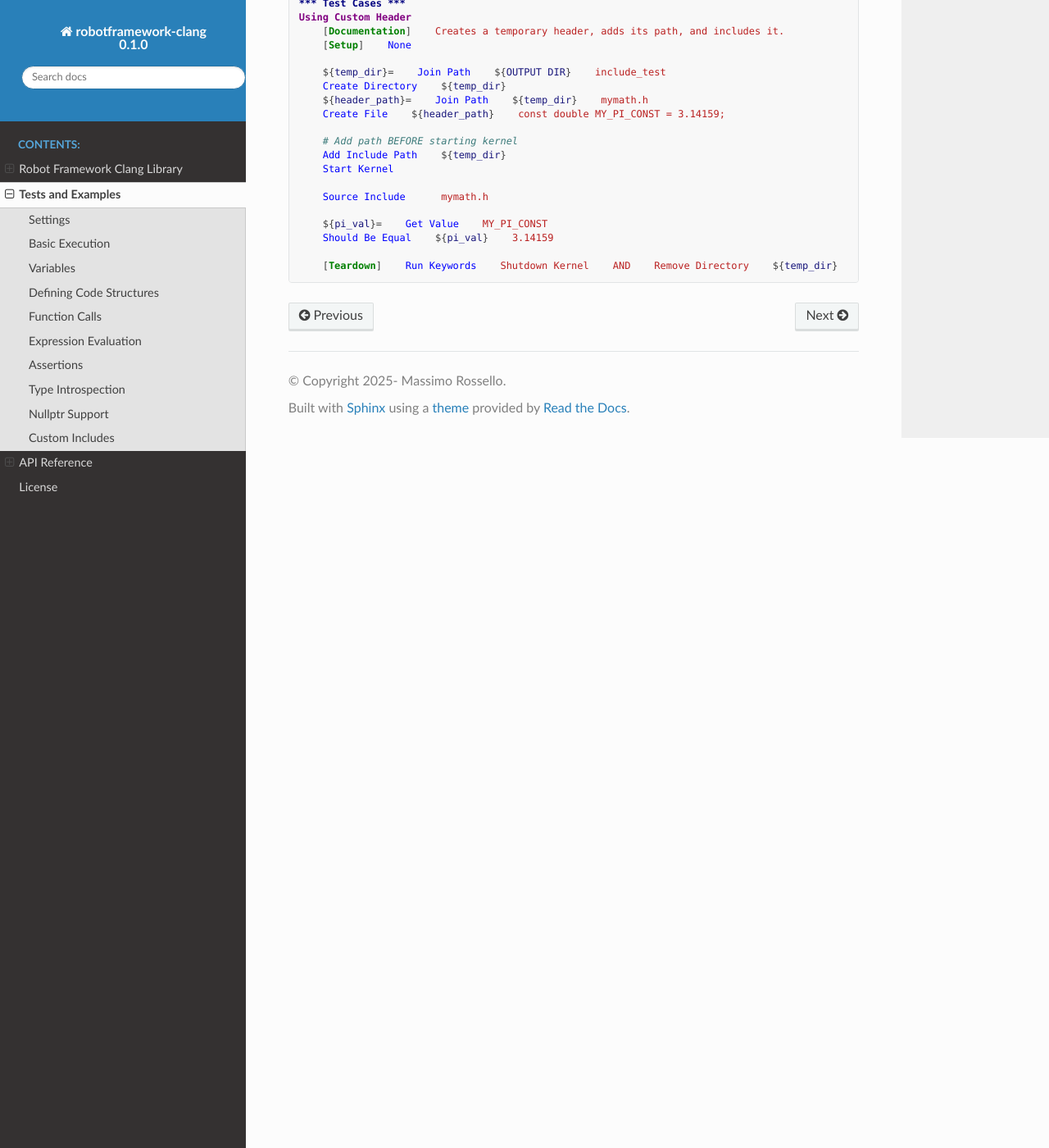
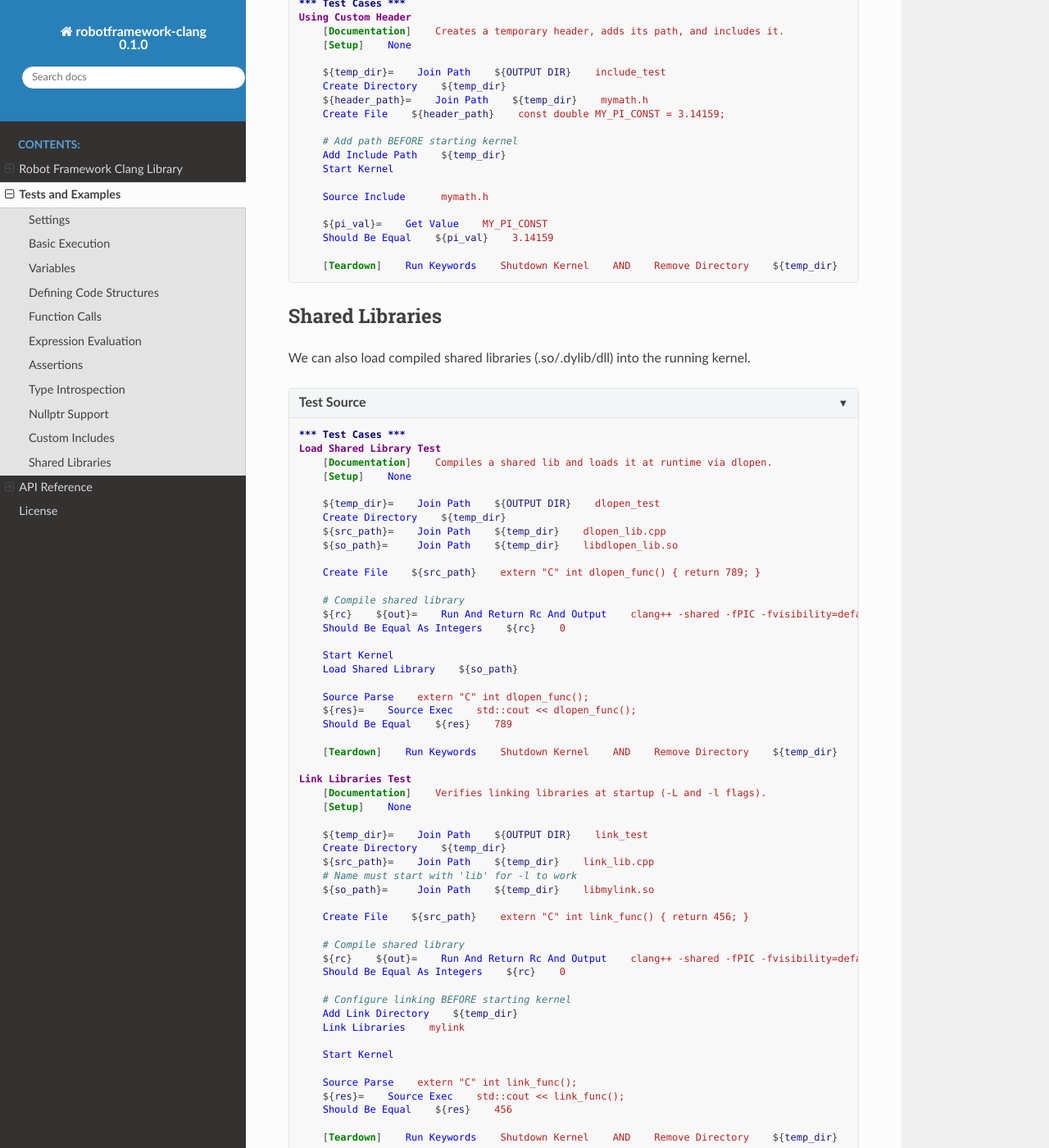
Before and after one commit to maxrossello/robotframework-clang, a Sphinx documentation site: the page built from docs/tests.rst, in a window 1280 px wide and 1400 px high, scrolled down 3375 px. Shown: the whole window at 82% size. Built offline with Sphinx 7.4.7 and the Read the Docs theme 3.1.0, drawn with Linux system fonts in a browser that asks for light colours.

Commit message:
feat: improve library loading and linking support
- Re-implemented 'Load Shared Library' using 'dlopen' (RTLD_GLOBAL) for better runtime stability and symbol visibility.
- Added 'Add Link Directory' and 'Link Libraries' keywords to support startup-time linker flags (-L, -l).
- Implemented explicit library resolution logic in 'Start Kernel' using 'dlopen' to ensure symbols are available to the JIT.
- Removed legacy alias 'Source Exec And Return Output'.
- Added comprehensive regression tests for both runtime and startup library loading.
- Fixed Sphinx configuration to exclude 'requirements.txt' from source files.
- Updated API documentation and test examples.

```diff
--- a/docs/conf.py
+++ b/docs/conf.py
@@ -40,7 +40,6 @@ extensions = [
 
 source_suffix = {
     '.rst': 'restructuredtext',
-    '.txt': 'markdown',
     '.md': 'markdown',
 }
 
--- a/docs/tests.rst
+++ b/docs/tests.rst
@@ -170,3 +170,63 @@ We can add custom directories to the include path and load specific headers.
         Should Be Equal    ${pi_val}    3.14159
 
         [Teardown]    Run Keywords    Shutdown Kernel    AND    Remove Directory    ${temp_dir}    recursive=True
+
+Shared Libraries
+----------------
+
+We can also load compiled shared libraries (.so/.dylib/dll) into the running kernel.
+
+.. code:: robotframework
+
+    *** Test Cases ***
+    Load Shared Library Test
+        [Documentation]    Compiles a shared lib and loads it at runtime via dlopen.
+        [Setup]    None
+
+        ${temp_dir}=    Join Path    ${OUTPUT DIR}    dlopen_test
+        Create Directory    ${temp_dir}
+        ${src_path}=    Join Path    ${temp_dir}    dlopen_lib.cpp
+        ${so_path}=     Join Path    ${temp_dir}    libdlopen_lib.so
+
+        Create File    ${src_path}    extern "C" int dlopen_func() { return 789; }
+
+        # Compile shared library
+        ${rc}    ${out}=    Run And Return Rc And Output    clang++ -shared -fPIC -fvisibility=default -o ${so_path} ${src_path}
+        Should Be Equal As Integers    ${rc}    0
+
+        Start Kernel
+        Load Shared Library    ${so_path}
+
+        Source Parse    extern "C" int dlopen_func();
+        ${res}=    Source Exec    std::cout << dlopen_func();
+        Should Be Equal    ${res}    789
+
+        [Teardown]    Run Keywords    Shutdown Kernel    AND    Remove Directory    ${temp_dir}    recursive=True
+
+    Link Libraries Test
+        [Documentation]    Verifies linking libraries at startup (-L and -l flags).
+        [Setup]    None
+
+        ${temp_dir}=    Join Path    ${OUTPUT DIR}    link_test
+        Create Directory    ${temp_dir}
+        ${src_path}=    Join Path    ${temp_dir}    link_lib.cpp
+        # Name must start with 'lib' for -l to work
+        ${so_path}=     Join Path    ${temp_dir}    libmylink.so
+
+        Create File    ${src_path}    extern "C" int link_func() { return 456; }
+
+        # Compile shared library
+        ${rc}    ${out}=    Run And Return Rc And Output    clang++ -shared -fPIC -fvisibility=default -o ${so_path} ${src_path}
+        Should Be Equal As Integers    ${rc}    0
+
+        # Configure linking BEFORE starting kernel
+        Add Link Directory    ${temp_dir}
+        Link Libraries    mylink
+
+        Start Kernel
+
+        Source Parse    extern "C" int link_func();
+        ${res}=    Source Exec    std::cout << link_func();
+        Should Be Equal    ${res}    456
+
+        [Teardown]    Run Keywords    Shutdown Kernel    AND    Remove Directory    ${temp_dir}    recursive=True
```
Also changed, not shown: docs/api.rst (+44 -11 lines), 1 other file.
